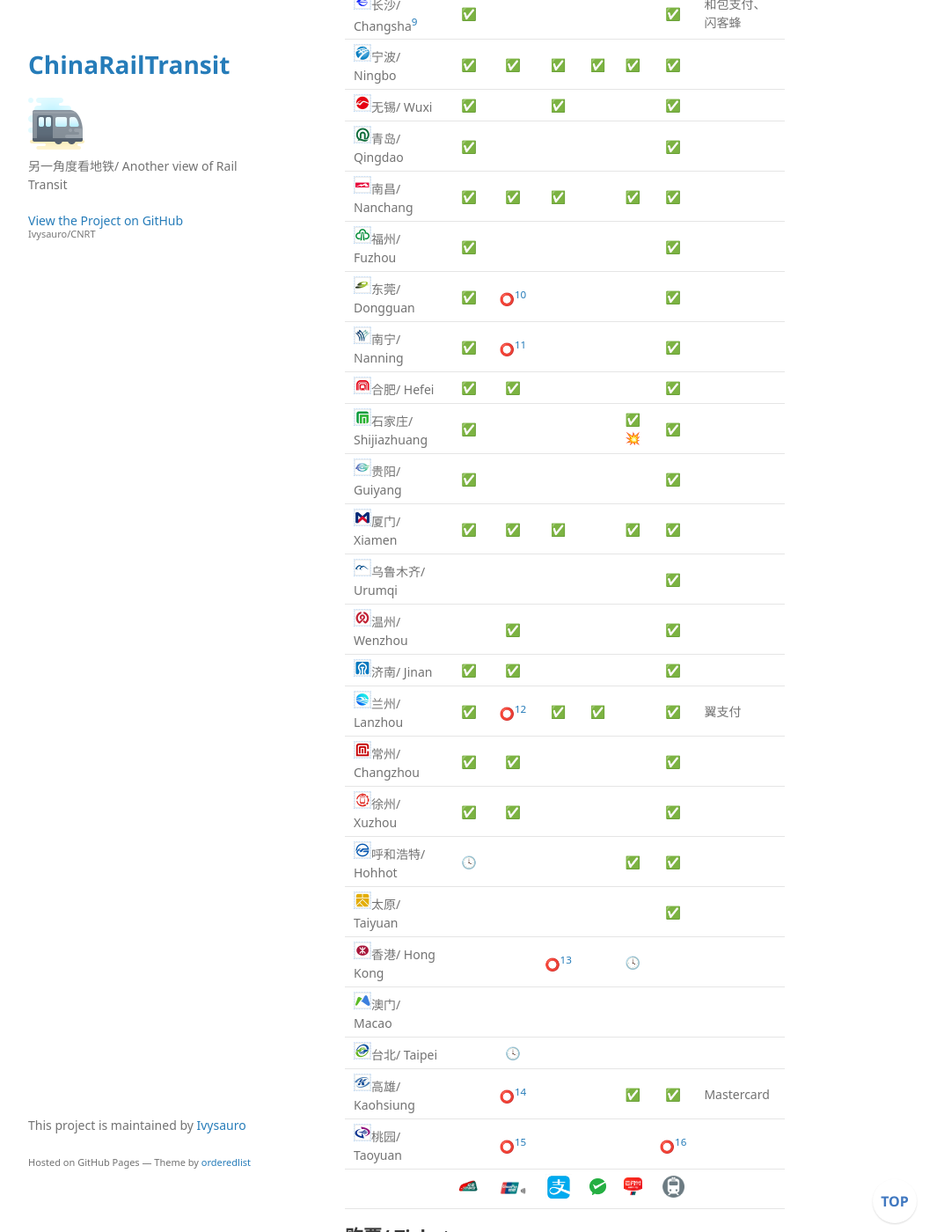
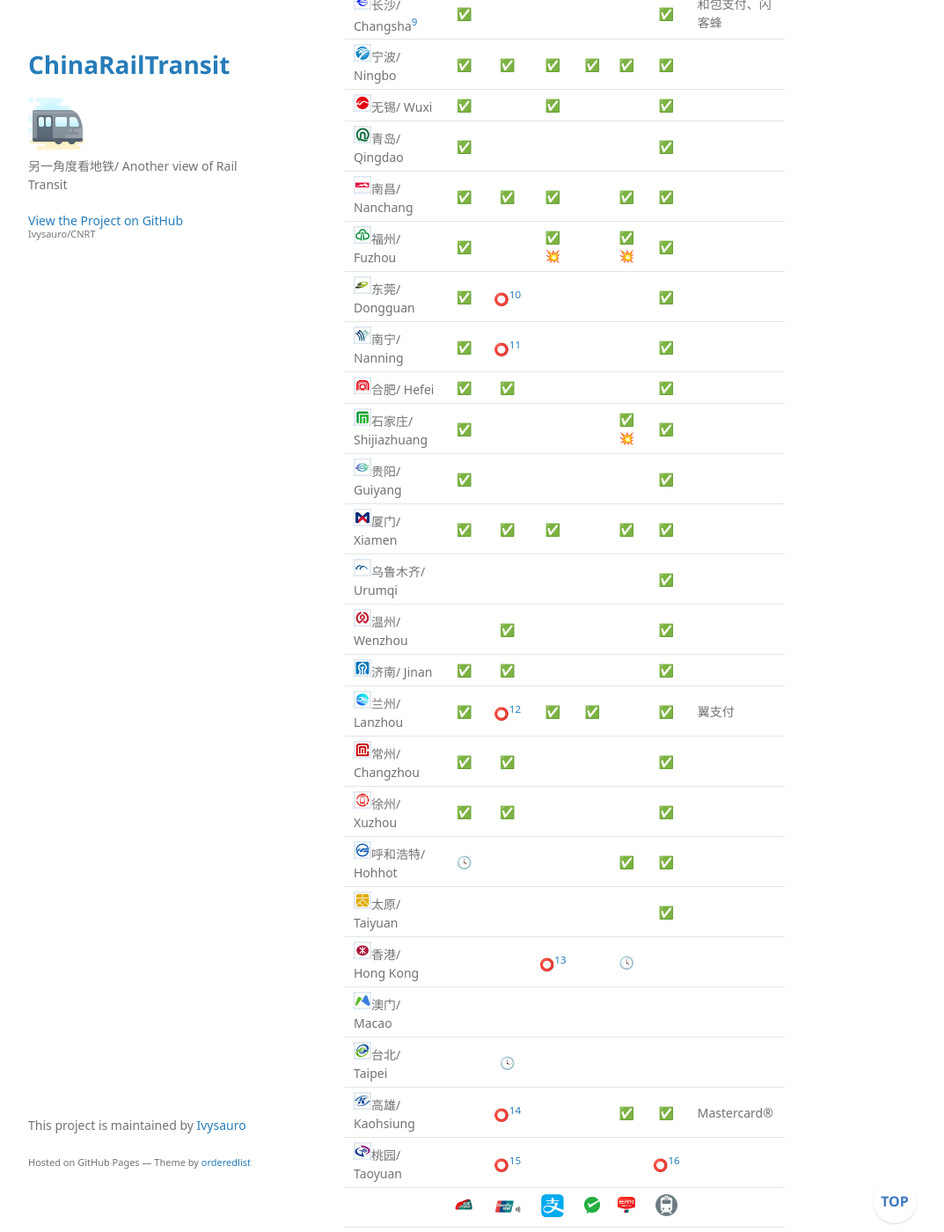
Before and after one commit to Ivysauro/CNRT, a Jekyll site: the page built from data/Pay.md, in a window 1280 px wide and 1400 px high, scrolled down 2014 px. Shown: the whole window at 88% size, without its empty margins (178-1251 px from the left). Built offline with Jekyll 4.4.1, drawn with Linux system fonts in a browser that asks for light colours; some web fonts are replaced; our own code applies the rules of GitHub Pages for plain Markdown files; a script that is not in the unit is left out.

Commit message:
🍊更新福州数据及评分
福州地铁支持支付宝和云闪付乘车码

```diff
--- a/data/Pay.md
+++ b/data/Pay.md
@@ -59,7 +59,7 @@
 | <img src="https://raw.githubusercontent.com/Ivysauro/CNRT/master/images/city/wx.gif" width="20" hegiht="20"/>无锡/ Wuxi | ✅ | | ✅ | | | ✅ | |
 | <img src="https://raw.githubusercontent.com/Ivysauro/CNRT/master/images/city/qd.gif" width="20" hegiht="20"/>青岛/ Qingdao | ✅ | | | | | ✅ | |
 | <img src="https://raw.githubusercontent.com/Ivysauro/CNRT/master/images/city/nc.gif" width="20" hegiht="20"/>南昌/ Nanchang | ✅ | ✅ | ✅ | | ✅ | ✅ | |
-| <img src="https://raw.githubusercontent.com/Ivysauro/CNRT/master/images/city/fz.gif" width="20" hegiht="20"/>福州/ Fuzhou | ✅ | | | | | ✅ | |
+| <img src="https://raw.githubusercontent.com/Ivysauro/CNRT/master/images/city/fz.gif" width="20" hegiht="20"/>福州/ Fuzhou | ✅ | | ✅💥 | | ✅💥 | ✅ | |
 | <img src="https://raw.githubusercontent.com/Ivysauro/CNRT/master/images/city/dg.gif" width="20" hegiht="20"/>东莞/ Dongguan | ✅ | ⭕[^dg] | | | | ✅ | |
 | <img src="https://raw.githubusercontent.com/Ivysauro/CNRT/master/images/city/nn.gif" width="20" hegiht="20"/>南宁/ Nanning | ✅ | ⭕[^nn] | | | | ✅ | |
 | <img src="https://raw.githubusercontent.com/Ivysauro/CNRT/master/images/city/hf.gif" width="20" hegiht="20"/>合肥/ Hefei | ✅ | ✅ | | | | ✅ | |
@@ -77,7 +77,7 @@
 | <img src="https://raw.githubusercontent.com/Ivysauro/CNRT/master/images/city/hk.gif" width="20" hegiht="20"/>香港/ Hong Kong | | | ⭕[^hk] | | 🕓 | |
 | <img src="https://raw.githubusercontent.com/Ivysauro/CNRT/master/images/city/mo.gif" width="20" hegiht="20"/>澳门/ Macao | | | | | | | |
 | <img src="https://raw.githubusercontent.com/Ivysauro/CNRT/master/images/city/tp.gif" width="20" hegiht="20"/>台北/ Taipei | | 🕓 | | | | | |
-| <img src="https://raw.githubusercontent.com/Ivysauro/CNRT/master/images/city/kh.gif" width="20" hegiht="20"/>高雄/ Kaohsiung | | ⭕[^kh] | | | ✅ | ✅ | Mastercard |
+| <img src="https://raw.githubusercontent.com/Ivysauro/CNRT/master/images/city/kh.gif" width="20" hegiht="20"/>高雄/ Kaohsiung | | ⭕[^kh] | | | ✅ | ✅ | Mastercard® |
 | <img src="https://raw.githubusercontent.com/Ivysauro/CNRT/master/images/city/ty.gif" width="20" hegiht="20"/>桃园/ Taoyuan | | ⭕[^ty2] | | | | ⭕[^ty] | |
 | | <img src="https://raw.githubusercontent.com/Ivysauro/CNRT/master/images/T-Union.png" width="40" hegiht="40" alt="T-Union"/> | <img src="https://raw.githubusercontent.com/Ivysauro/CNRT/master/images/Unionpay NFC.png" width="40" hegiht="40" alt="Unionpay Quickpass"/> | <img src="https://raw.githubusercontent.com/Ivysauro/CNRT/master/images/Alipay.png" width="30" hegiht="30" alt="Alipay Transit QR Code"/> | <img src="https://raw.githubusercontent.com/Ivysauro/CNRT/master/images/WeChat Pay.png" width="25" hegiht="25" alt="WeChat Pay Transit QR Code"/> | <img src="https://raw.githubusercontent.com/Ivysauro/CNRT/master/images/Unionpay.png" width="25" hegiht="25" alt="Unionpay Transit QR Code"/> | <img src="https://raw.githubusercontent.com/Ivysauro/CNRT/master/images/Rail Transit.png" width="25" hegiht="25" alt="Transit QR Code of Official Apps"/> |
 
@@ -238,7 +238,7 @@
 | <img src="https://raw.githubusercontent.com/Ivysauro/CNRT/master/images/city/wx.gif" width="20" hegiht="20"/>无锡/ Wuxi | ✅ | ❌ | ⭕️ | ✅ | ✅ | 70 |
 | <img src="https://raw.githubusercontent.com/Ivysauro/CNRT/master/images/city/qd.gif" width="20" hegiht="20"/>青岛/ Qingdao | ⭕ | ⭕ | ❌ | ✅ | ✅ | 60 |
 | <img src="https://raw.githubusercontent.com/Ivysauro/CNRT/master/images/city/nc.gif" width="20" hegiht="20"/>南昌/ Nanchang | ✅ | ⭕ | ✅ | ✅ | ⭕ | 80 |
-| <img src="https://raw.githubusercontent.com/Ivysauro/CNRT/master/images/city/fz.gif" width="20" hegiht="20"/>福州/ Fuzhou | ⭕ | ⭕ | ⭕ | ✅ | ❌ | 50 |
+| <img src="https://raw.githubusercontent.com/Ivysauro/CNRT/master/images/city/fz.gif" width="20" hegiht="20"/>福州/ Fuzhou | ✅ | ⭕ | ✅ | ✅ | ❌ | 70 |
 | <img src="https://raw.githubusercontent.com/Ivysauro/CNRT/master/images/city/dg.gif" width="20" hegiht="20"/>东莞/ Dongguan | ⭕ | ⭕ | ✅ | ✅ | ❌ | 60 |
 | <img src="https://raw.githubusercontent.com/Ivysauro/CNRT/master/images/city/nn.gif" width="20" hegiht="20"/>南宁/ Nanning | ✅ | ⭕ | ⭕ | ✅ | ✅ | 80 |
 | <img src="https://raw.githubusercontent.com/Ivysauro/CNRT/master/images/city/hf.gif" width="20" hegiht="20"/>合肥/ Hefei | ⭕ | ⭕ | ✅ | ✅ | ✅ | 80 |
```
